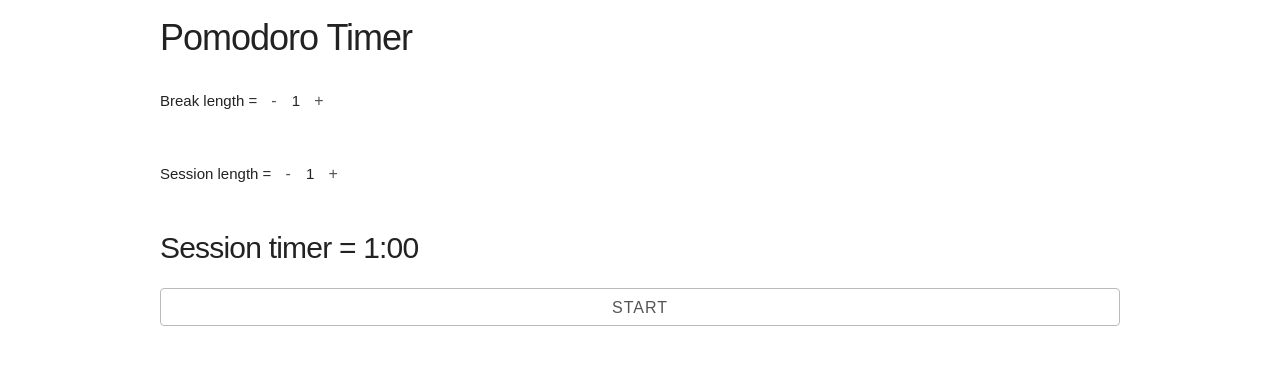
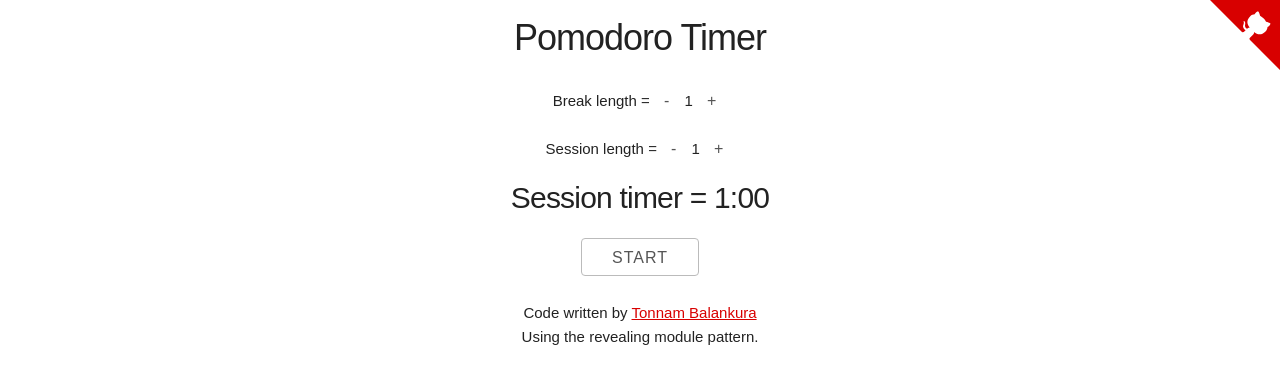
Before and after one commit to tonnamb/pomodoro, a plain HTML site: page index.html in a window 1280 px wide. Drawn offline with Linux system fonts and the light colour scheme; a web font is replaced by a local one.

Commit message:
add colors

```diff
--- a/css/style.css
+++ b/css/style.css
@@ -1,9 +1,14 @@
 body {
     font-family: 'Baloo Chettan', sans-serif;
+    text-align: center
 }
 
 h3 {
     margin-top: 15px;
+}
+
+p {
+    margin-bottom: 0;
 }
 
 .plus-minus {
@@ -11,11 +16,19 @@ h3 {
     border: 0;
 }
 
-#start {
-    width: 100%;
-}
-
 button {
     font-size: 16px;
     font-weight: 400;
 }
+
+footer {
+     margin-top: 15px;
+}
+
+a {
+    color: #d80000;
+}
+
+a:hover {
+    color: #888;
+}
--- a/index.html
+++ b/index.html
@@ -30,8 +30,14 @@
 </head>
 <body>
 
+  <!-- GitHub corner
+  –––––––––––––––––––––––––––––––––––––––––––––––––– -->
+
+  <a href="https://github.com/tonnamb/pomodoro" class="github-corner"><svg width="70" height="70" viewBox="0 0 250 250" style="fill:#d80000; color:#fff; position: absolute; top: 0; border: 0; right: 0;"><path d="M0,0 L115,115 L130,115 L142,142 L250,250 L250,0 Z"></path><path d="M128.3,109.0 C113.8,99.7 119.0,89.6 119.0,89.6 C122.0,82.7 120.5,78.6 120.5,78.6 C119.2,72.0 123.4,76.3 123.4,76.3 C127.3,80.9 125.5,87.3 125.5,87.3 C122.9,97.6 130.6,101.9 134.4,103.2" fill="currentColor" style="transform-origin: 130px 106px;" class="octo-arm"></path><path d="M115.0,115.0 C114.9,115.1 118.7,116.5 119.8,115.4 L133.7,101.6 C136.9,99.2 139.9,98.4 142.2,98.6 C133.8,88.0 127.5,74.4 143.8,58.0 C148.5,53.4 154.0,51.2 159.7,51.0 C160.3,49.4 163.2,43.6 171.4,40.1 C171.4,40.1 176.1,42.5 178.8,56.2 C183.1,58.6 187.2,61.8 190.9,65.4 C194.5,69.0 197.7,73.2 200.1,77.6 C213.8,80.2 216.3,84.9 216.3,84.9 C212.7,93.1 206.9,96.0 205.4,96.6 C205.1,102.4 203.0,107.8 198.3,112.5 C181.9,128.9 168.3,122.5 157.7,114.1 C157.9,116.9 156.7,120.9 152.7,124.9 L141.0,136.5 C139.8,137.7 141.6,141.9 141.8,141.8 Z" fill="currentColor" class="octo-body"></path></svg></a><style>.github-corner:hover .octo-arm{animation:octocat-wave 560ms ease-in-out}@keyframes octocat-wave{0%,100%{transform:rotate(0)}20%,60%{transform:rotate(-25deg)}40%,80%{transform:rotate(10deg)}}@media (max-width:500px){.github-corner:hover .octo-arm{animation:none}.github-corner .octo-arm{animation:octocat-wave 560ms ease-in-out}}</style>
+
   <!-- Primary Page Layout
   –––––––––––––––––––––––––––––––––––––––––––––––––– -->
+  <section>
     <div class="container">
       <h3>Pomodoro Timer</h3>
       <p>Break length =  <button class="plus-minus" id="break-minus">-</button> <span id="break">5</span> <button class="plus-minus" id="break-plus">+</button></p>
@@ -39,6 +45,17 @@
       <h4><span id="state">Session</span> timer = <span id="timer">25:00</span></h4>
       <button id="start">Start</button>
     </div>
+  </section>
+
+<!-- Footer
+  –––––––––––––––––––––––––––––––––––––––––––––––––– -->
+
+  <footer>
+    <div class="container">
+      <p>Code written by <a href="https://tonnamb.github.io">Tonnam Balankura</a></p>
+      <p>Using the revealing module pattern.</p>
+    </div>
+  </footer>
 
 <!-- Load JavaScripts
   –––––––––––––––––––––––––––––––––––––––––––––––––– -->
```
Lines whose indentation alone changed are shown as unchanged.
